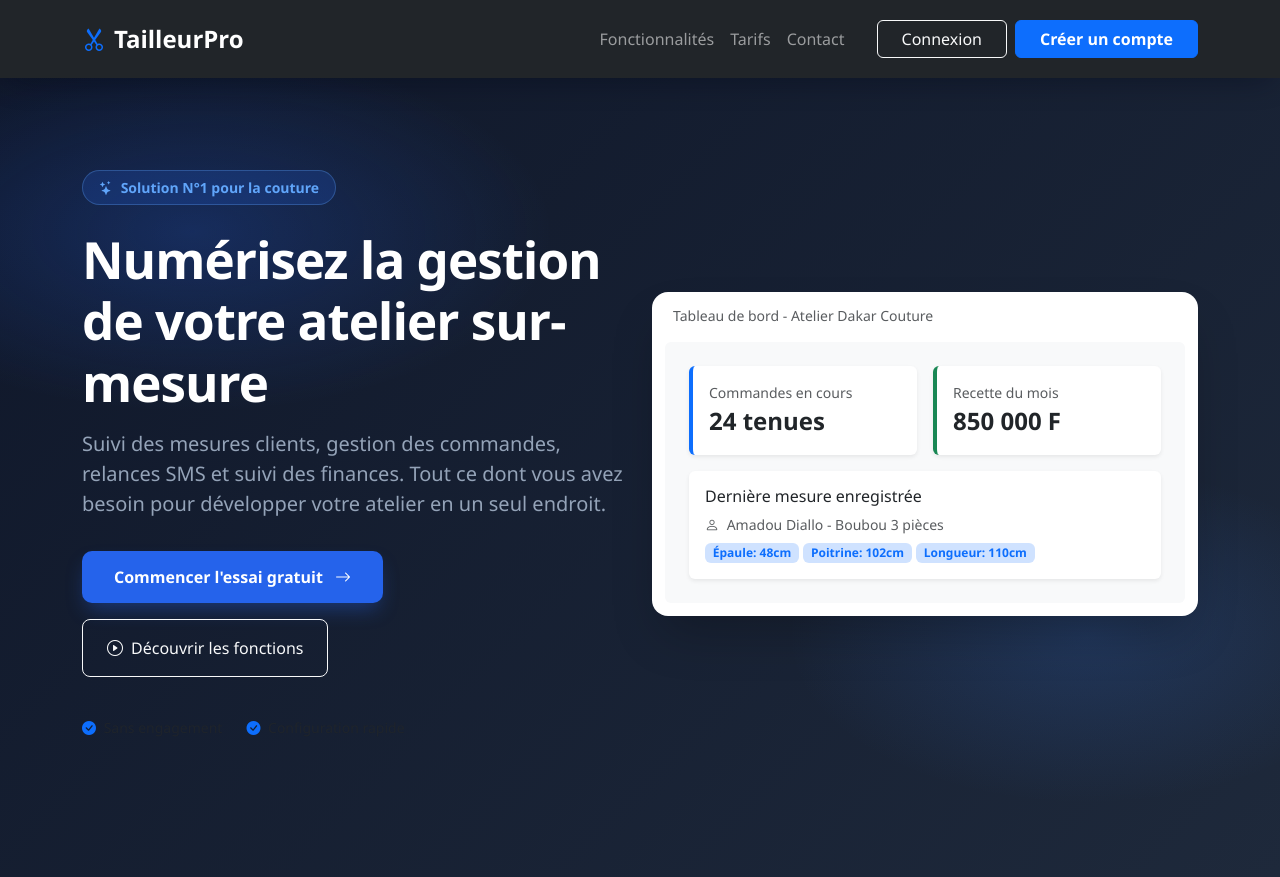
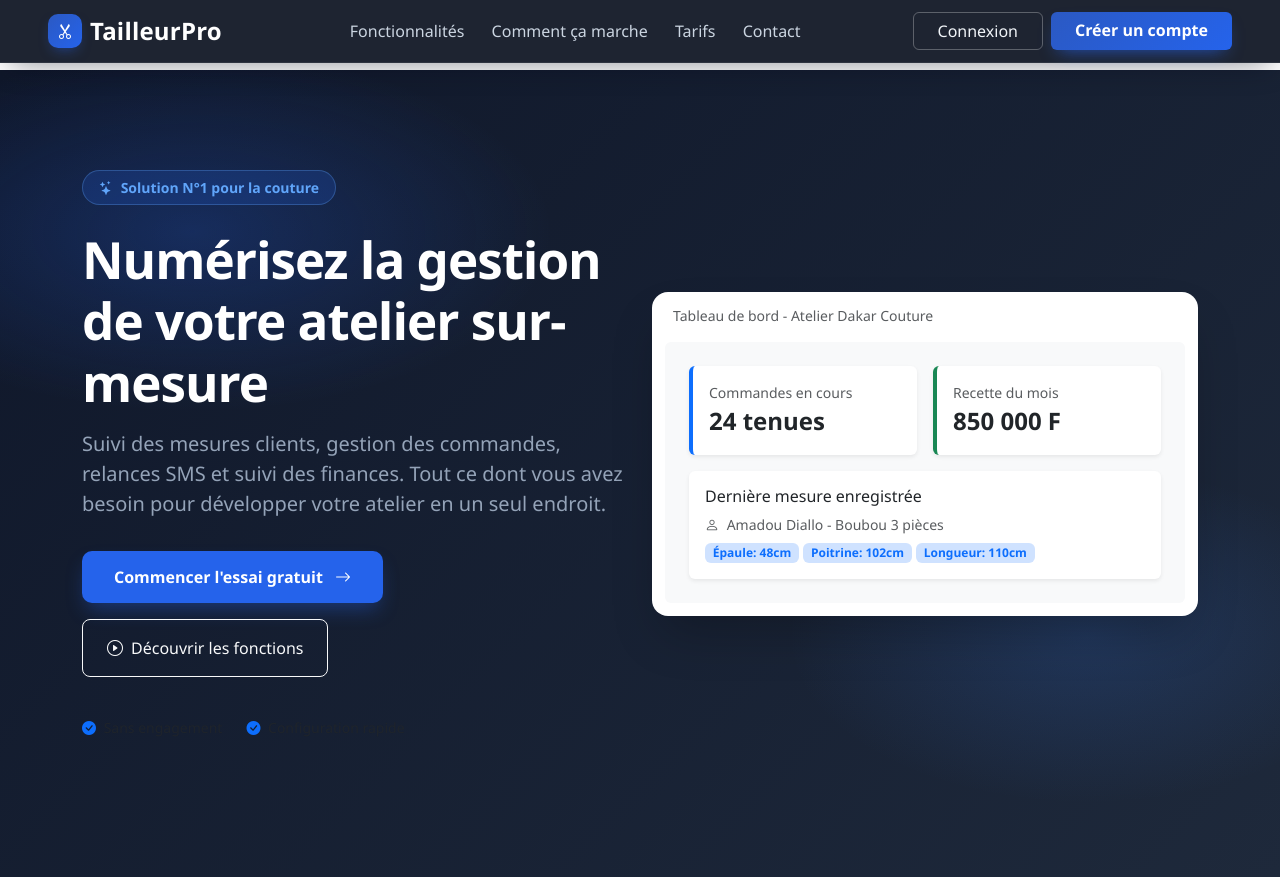
Before and after one commit to artisanweb4-blip/Projet_tailleur, a Django app: page / in a window 1280 px wide. Shown: the top 877 px of the page. Run offline with Django 5.2, Linux system fonts and the light colour scheme; data comes from the database, SQL or seed files in the repository.

Commit message:
0041 Navbar landing professionnelle : marque/logo à l'extrême gauche, boutons Connexion & Créer un compte poussés à l'extrême droite, liens centrés avec souligné animé, fond en verre flouté, icône de marque en pastille dégradée

```diff
--- a/core/templates/core/landing.html
+++ b/core/templates/core/landing.html
@@ -170,6 +170,52 @@
         .navbar.fixed-top {
             box-shadow: 0 10px 30px -10px rgba(2, 6, 23, 0.45);
         }
+
+        /* ===== Barre de navigation (0041) : marque à gauche, boutons à l'extrême droite ===== */
+        .navbar-pro {
+            background: rgba(11, 18, 32, 0.92);
+            -webkit-backdrop-filter: blur(12px);
+            backdrop-filter: blur(12px);
+            border-bottom: 1px solid rgba(255, 255, 255, 0.07);
+        }
+        .navbar-brand-pro { letter-spacing: .2px; }
+        .navbar-pro .brand-icon {
+            width: 34px; height: 34px; border-radius: 10px;
+            background: linear-gradient(135deg, var(--primary-color), var(--accent-color));
+            display: inline-flex; align-items: center; justify-content: center;
+            color: #ffffff; font-size: 1rem;
+            box-shadow: 0 6px 14px -6px rgba(37, 99, 235, 0.6);
+        }
+        .nav-link-pro {
+            color: #cbd5e1 !important; font-weight: 500; position: relative;
+            padding: .55rem .85rem !important; transition: color .2s ease;
+        }
+        .nav-link-pro:hover { color: #ffffff !important; }
+        .nav-link-pro::after {
+            content: ""; position: absolute; left: .85rem; right: .85rem; bottom: 3px; height: 2px;
+            background: linear-gradient(90deg, var(--accent-color), #60a5fa);
+            border-radius: 2px; transform: scaleX(0);
+            transform-origin: left; transition: transform .25s ease;
+        }
+        .nav-link-pro:hover::after { transform: scaleX(1); }
+        .btn-ghost-pro {
+            color: #f1f5f9; border: 1px solid rgba(255,255,255,.28); background: transparent;
+            transition: all .2s ease;
+        }
+        .btn-ghost-pro:hover {
+            color: #ffffff; background: rgba(255,255,255,.08);
+            border-color: rgba(255,255,255,.45);
+        }
+        .btn-nav-cta {
+            background: linear-gradient(135deg, var(--primary-color), var(--accent-color));
+            color: #ffffff; border: none;
+            box-shadow: 0 8px 18px -8px rgba(37, 99, 235, 0.75);
+            transition: all .2s ease;
+        }
+        .btn-nav-cta:hover {
+            color: #ffffff; transform: translateY(-1px);
+            box-shadow: 0 12px 22px -8px rgba(37, 99, 235, 0.85);
+        }
         .hero-section::before {
             content: "";
             position: absolute;
@@ -245,23 +291,24 @@
 <body>
 
     <!-- Navigation Bar -->
-    <nav class="navbar navbar-expand-lg navbar-dark bg-dark py-3 fixed-top">
-        <div class="container">
-            <a class="navbar-brand fw-bold fs-4" href="{% url 'core:accueil' %}">
-                <i class="bi bi-scissors text-primary me-2"></i>TailleurPro
+    <nav class="navbar navbar-expand-lg navbar-dark navbar-pro py-2 fixed-top">
+        <div class="container-fluid px-3 px-lg-5">
+            <a class="navbar-brand navbar-brand-pro fw-bold fs-4 d-flex align-items-center gap-2" href="{% url 'core:accueil' %}">
+                <span class="brand-icon"><i class="bi bi-scissors"></i></span>TailleurPro
             </a>
-            <button class="navbar-toggler" type="button" data-bs-toggle="collapse" data-bs-target="#navbarNav">
+            <button class="navbar-toggler border-0" type="button" data-bs-toggle="collapse" data-bs-target="#navbarNav">
                 <span class="navbar-toggler-icon"></span>
             </button>
             <div class="collapse navbar-collapse" id="navbarNav">
-                <ul class="navbar-nav ms-auto me-4">
-                    <li class="nav-item"><a class="nav-link" href="#features">Fonctionnalités</a></li>
-                    <li class="nav-item"><a class="nav-link" href="#tarifs">Tarifs</a></li>
-                    <li class="nav-item"><a class="nav-link" href="#contact">Contact</a></li>
+                <ul class="navbar-nav mx-auto my-3 my-lg-0">
+                    <li class="nav-item"><a class="nav-link nav-link-pro" href="#features">Fonctionnalités</a></li>
+                    <li class="nav-item"><a class="nav-link nav-link-pro" href="#fonctionnement">Comment ça marche</a></li>
+                    <li class="nav-item"><a class="nav-link nav-link-pro" href="#tarifs">Tarifs</a></li>
+                    <li class="nav-item"><a class="nav-link nav-link-pro" href="#contact">Contact</a></li>
                 </ul>
-                <div class="d-flex gap-2">
-                    <a href="{% url 'core:connexion' %}" class="btn btn-outline-light px-4">Connexion</a>
-                    <a href="{% url 'core:inscription_saas' %}" class="btn btn-primary px-4 fw-semibold">Créer un compte</a>
+                <div class="d-flex gap-2 mb-3 mb-lg-0">
+                    <a href="{% url 'core:connexion' %}" class="btn btn-ghost-pro px-4">Connexion</a>
+                    <a href="{% url 'core:inscription_saas' %}" class="btn btn-nav-cta px-4 fw-semibold">Créer un compte</a>
                 </div>
             </div>
         </div>
```
